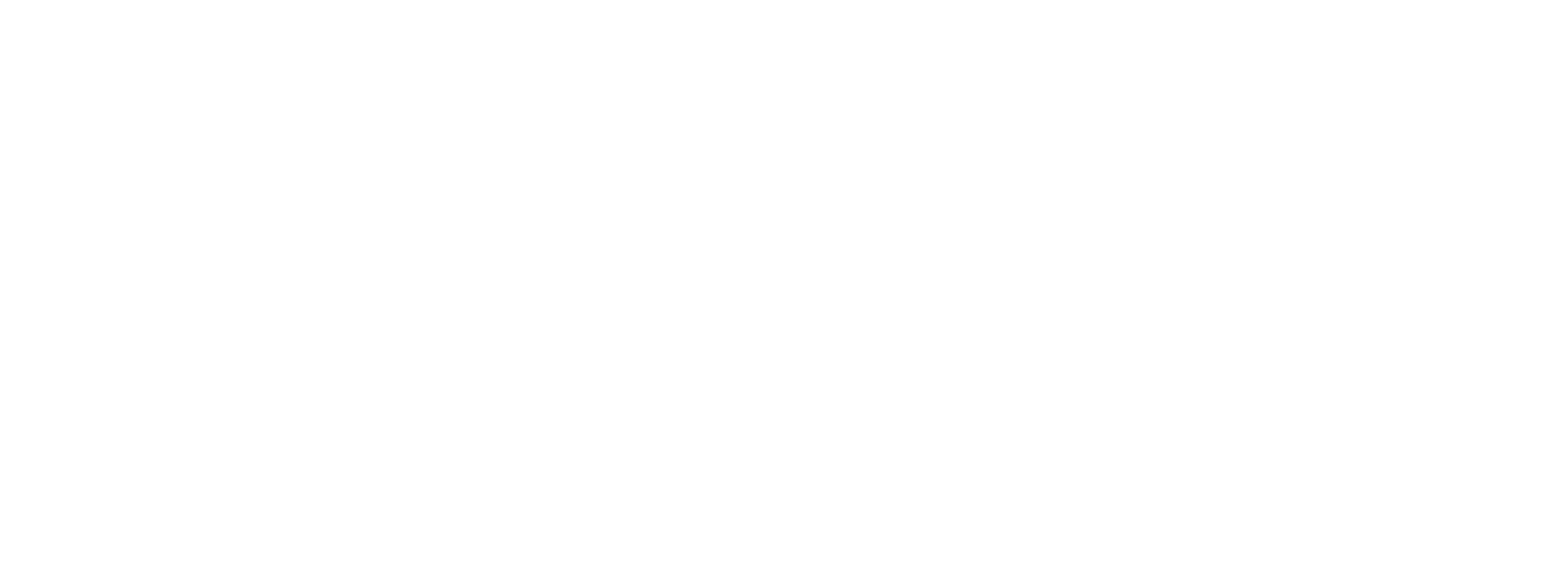
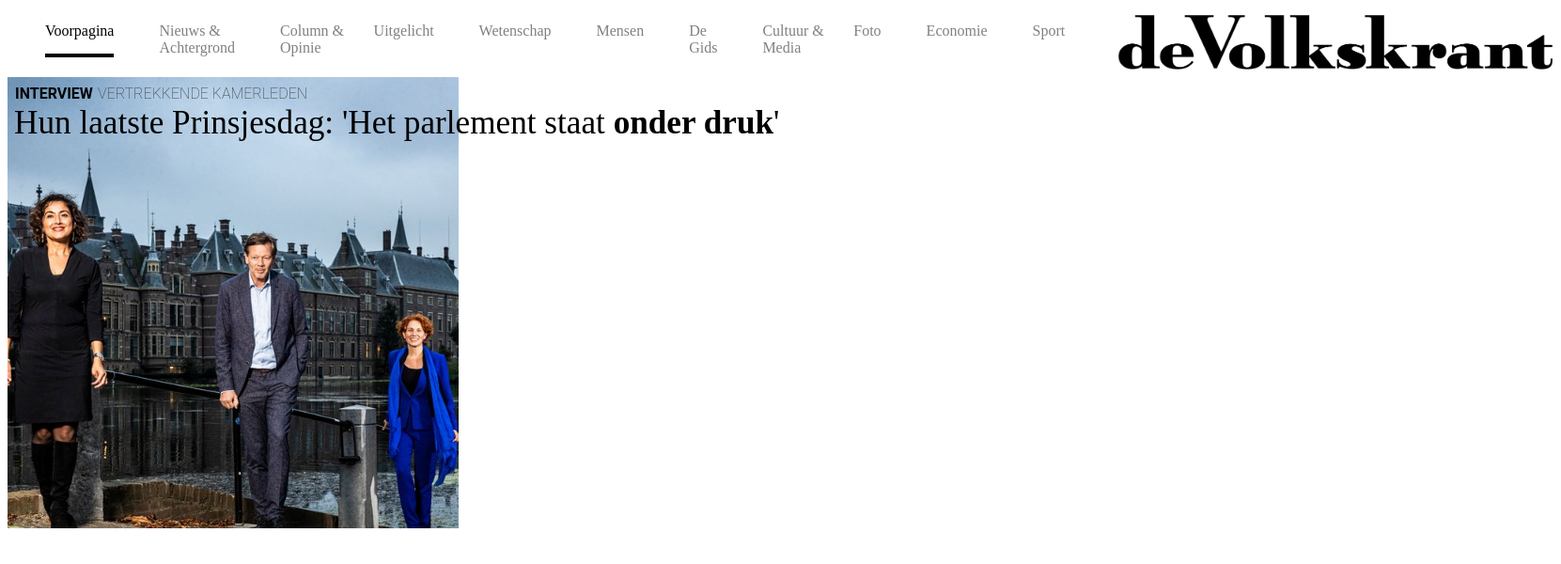
Before and after one commit to JeremyCMD/BlokWeb2020, a plain HTML site: page index.html in a window 1280 px wide. Shown: the whole page at 94% size, 1661 px wide, since content can reach past the window. Drawn offline with Linux system fonts and the light colour scheme; a web font is replaced by a local one.

Commit message:
Add files via upload

```diff
--- a/index.html
+++ b/index.html
@@ -3,16 +3,43 @@
 
 <head>
 	<meta charset="UTF-8">
-	<meta name="author" content="jouw naam">
+	<meta name="author" content="Jeremy Hansma">
 	<meta name="viewport" content="width=device-width, initial-scale=1">
 
-	<title>Naam van je site en/of pagina</title>
+	<title>De Volkskrant</title>
 
 	<link href="styles/style.css" rel="stylesheet">
+	<link rel="stylesheet" href="https://use.typekit.net/otq1miu.css">
 </head>
 
+<header>
+	<!-- navigatie -->
+	<nav>
+		<ul>
+			<li><a href="#" class="active">Voorpagina</a></li>
+			<li><a href="#">Nieuws & Achtergrond</a></li>
+			<li><a href="#">Column & Opinie</a></li>
+			<li><a href="#">Uitgelicht</a></li>
+			<li><a href="#">Wetenschap</a></li>
+			<li><a href="#">Mensen</a></li>
+			<li><a href="#">De Gids</a></li>
+			<li><a href="#">Cultuur & Media</a></li>
+			<li><a href="#">Foto</a></li>
+			<li><a href="#">Economie</a></li>
+			<li><a href="#">Sport</a></li>
+		</ul>
+	</nav>
+	<!-- logo -->
+	<img src="images/VolkskrantLogo.png" alt="" href="#">
+</header>
+
 <body>
-
+	<article class="">
+		<h2>Hun laatste Prinsjesdag: 'Het parlement staat <b>onder druk</b>'</h2>
+		<h3>Interview</h3>
+		<h3>Vertrekkende Kamerleden</h3>
+		<img src="images/FirstArticle.jpeg" alt="">
+	</article>
 	<script src="scripts/script.js"></script>
 </body>
 
--- a/styles/style.css
+++ b/styles/style.css
@@ -2,3 +2,90 @@
 *, *::after, *::before {
   box-sizing:border-box;
 }
+
+/* navigatie */
+
+header {
+  display: flex;
+}
+
+header nav {
+  position: sticky;
+  top: 0;
+}
+
+header nav ul {
+  list-style-type: none;
+  display: flex;
+  position: sticky;
+}
+
+header nav li {
+
+}
+
+header nav a {
+  color: black;
+  text-decoration: none;
+  outline: none;
+  font-family: capitolium-2, serif;
+  font-weight: 300;
+  font-style: normal;
+  font-size: 1em;
+  color: gray;
+  margin-right: 3em;
+  padding-bottom: 1em;
+}
+
+header nav a.active {
+  color: black;
+  cursor: default;
+  border-bottom: .3em solid black;
+}
+
+header nav a:hover:not(.active) {
+  color: black;
+}
+
+header img {
+  width: 30em;
+  height: auto;
+}
+
+/* first article */
+
+article {
+  position: relative;
+}
+
+article img {
+  width: 480px;
+}
+
+article h2 {
+  font-family: capitolium-2, serif;
+  font-weight: 200;
+  font-size: 2.2em;
+  position: absolute;
+  left: .2em;
+}
+
+article h3 {
+  font-family: roboto, sans-serif;
+  text-transform: uppercase;
+  position: absolute;
+  font-size: 1em;
+}
+
+article h3:first-of-type {
+  font-weight: 700;
+  left: .5em;
+  top: -.5em;
+}
+
+article h3:nth-of-type(2){
+  font-weight: lighter;
+  left: 6em;
+  top: -.5em;
+  color: rgb(48,48,48);
+}
```
Also changed, not shown: images/FirstArticle.jpeg (added), images/VolkskrantLogo.png (added).
